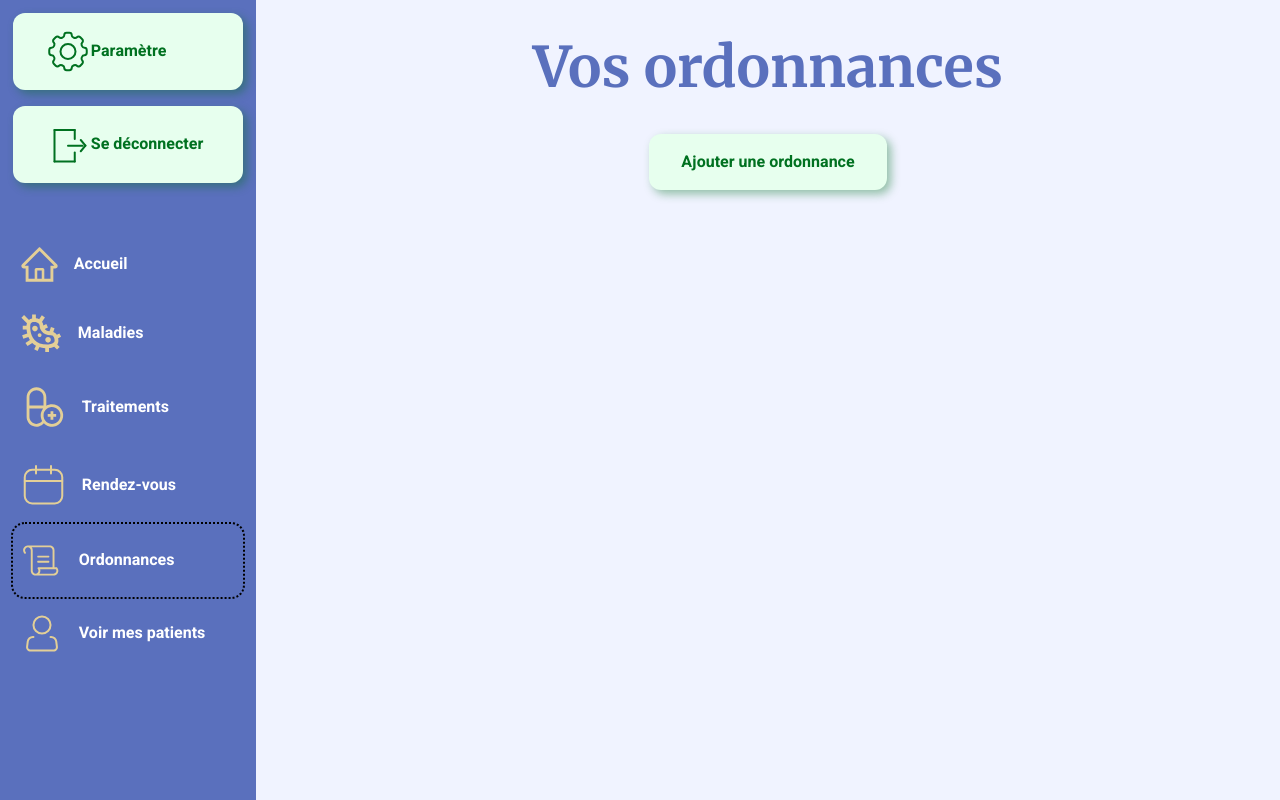
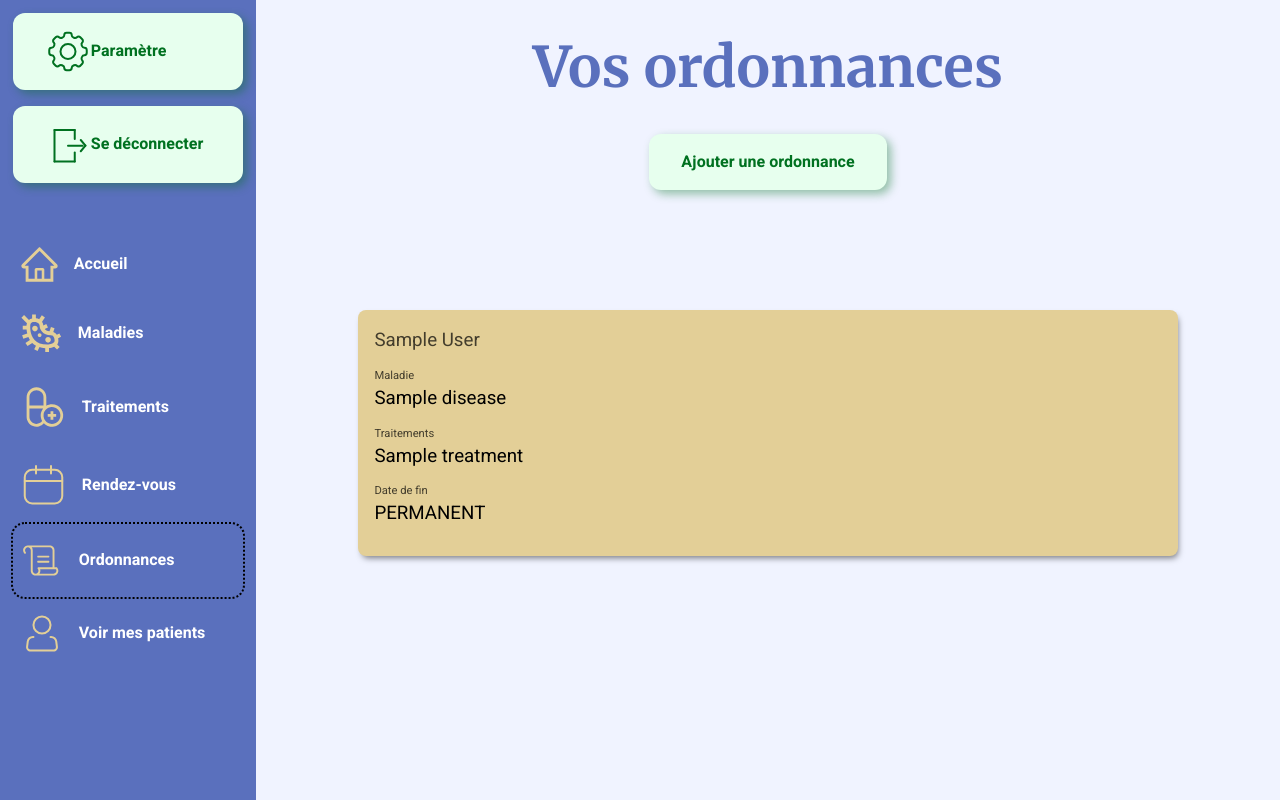
Before and after one commit to Redshark61/mon-carnet-de-sante, a Django app: page /home/prescription/ in a window 1280 px wide. Run offline with Django 4.2, Linux system fonts and the light colour scheme; a user stored in the database is signed in; tables that the repository leaves empty hold one stand-in row (values such as "Sample post").

Commit message:
doctor add precription

```diff
--- a/health_book/home/templates/home/add_prescription.html
+++ b/health_book/home/templates/home/add_prescription.html
@@ -19,6 +19,8 @@
     {{ field}}
   </div>
   {% endfor %}
+
+  <button type="submit" class="btn btn--light-green mt-5">Créer</button>
 </form>
 
 {% endblock content %}
--- a/health_book/home/templates/home/prescription.html
+++ b/health_book/home/templates/home/prescription.html
@@ -11,4 +11,31 @@
 </div>
 
 {% endif %}
+
+
+{% for prescription in object_list %}
+<div class="flex flex--row mt-5 flex--center-all">
+  <div class="card card--col mt-5">
+    <h3 class="md-subheader">{{prescription.user}}</h3>
+    <div class="card__content">
+      <p class="sm-subheader">Maladie</p>
+      <h3>{{prescription.diseases}}</h3>
+    </div>
+    <div class="card__content">
+      <p class="sm-subheader">Traitements</p>
+      <h3>{{prescription.treatment}}</h3>
+    </div>
+    <div class="card__content">
+      <p class="sm-subheader">Date de fin</p>
+      {% if prescription.is_permanent %}
+      <h3>PERMANENT</h3>
+      {% else %}
+
+      <h3>{{prescription.end_date}}</h3>
+      {% endif %}
+    </div>
+  </div>
+
+</div>
+{% endfor %}
 {% endblock content %}
--- a/health_book/home/views/prescriptionView.py
+++ b/health_book/home/views/prescriptionView.py
@@ -1,21 +1,24 @@
-from django.shortcuts import render, redirect
-from django.views import View
+from django.views.generic import ListView
+from login_signup.models import prescription
+from login_signup.models.doctor import Doctor
 
 
-class PrescriptionView(View):
+class PrescriptionView(ListView):
     """
     View for the prescription
     """
     template_name = 'home/prescription.html'
+    model = prescription.Prescription
 
-    def get(self, request):
+    def get_queryset(self):
         """
-        Display the prescription
+        We want to display the appointments for the current user
         """
-        return render(request, self.template_name)
-
-    def post(self, request):
-        """
-        Save the prescription
-        """
-        return redirect('home:prescription')
+        queryset = super().get_queryset()
+        if self.request.user.has_perm('login_signup.can_use_medical_stuff'):
+            print("Doctor")
+            doctor = Doctor.objects.get(user=self.request.user)
+            userPrescription = queryset.filter(doctor=doctor)
+        else:
+            userPrescription = queryset.filter(user=self.request.user)
+        return userPrescription
```
Also changed, not shown: health_book/home/views/addPrescriptionView.py (+11 -2 lines), health_book/login_signup/admin.py (+7 -2 lines).
